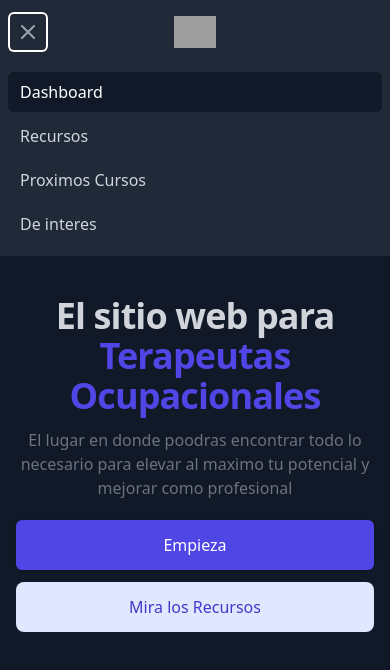
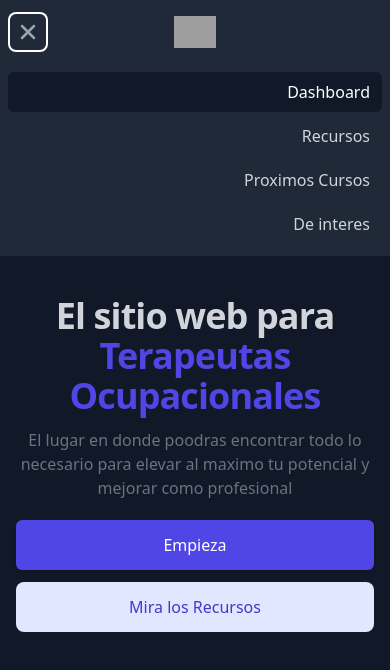
Before and after one commit to bravokevin/terato, a Next.js app: page / in a window 390 px wide. Both pictures are taken after a click on the button "Open main menu". Shown: the top 670 px of the page. Built offline with nearby package versions, Linux system fonts and the light colour scheme; grey boxes are pictures that could not be loaded.

Commit message:
style(Nav): changing position of dropdwon menu

```diff
--- a/components/nav/NavBar.tsx
+++ b/components/nav/NavBar.tsx
@@ -23,12 +23,12 @@ const NavBar = () => {
             <div className="relative flex items-center justify-between h-16">
               <div className="absolute inset-y-0 left-0 flex items-center sm:hidden">
                 {/* Mobile menu button*/}
-                <Disclosure.Button className="inline-flex items-center justify-center p-2 rounded-md text-gray-400 hover:text-white hover:bg-gray-700 focus:outline-none focus:ring-2 focus:ring-inset focus:ring-white">
+                <Disclosure.Button className="inline-flex items-center justify-center p-2 rounded-lg text-gray-400 hover:text-white hover:bg-gray-700 focus:outline-none focus:ring-2 focus:ring-inset focus:ring-white">
                   <span className="sr-only">Open main menu</span>
                   {open ? (
-                    <XIcon className="block h-6 w-6" aria-hidden="true" />
+                    <XIcon className="block h-6 w-6" aria-hidden="true" stroke-width="2.5"/>
                   ) : (
-                    <MenuIcon className="block h-6 w-6" aria-hidden="true" />
+                    <MenuIcon className="block h-6 w-6" aria-hidden="true" stroke-width="2.5"/>
                   )}
                 </Disclosure.Button>
               </div>
@@ -54,7 +54,7 @@ const NavBar = () => {
                         key={item.name}
                         href={item.href}
                         className={classNames(
-                          item.current ? 'bg-gray-900 text-white' : 'text-gray-300 hover:bg-gray-700 hover:text-white',
+                          item.current ? 'text-right bg-gray-900 text-white' : 'text-gray-300 hover:bg-gray-700 hover:text-white text-right',
                           'px-3 py-2 rounded-md text-sm font-medium'
                         )}
                         aria-current={item.current ? 'page' : undefined}
@@ -134,7 +134,7 @@ const NavBar = () => {
                   as="a"
                   href={item.href}
                   className={classNames(
-                    item.current ? 'bg-gray-900 text-white' : 'text-gray-300 hover:bg-gray-700 hover:text-white',
+                    item.current ? 'bg-gray-900 text-white text-right' : 'text-gray-300 hover:bg-gray-700 hover:text-white text-right',
                     'block px-3 py-2 rounded-md text-base font-medium'
                   )}
                   aria-current={item.current ? 'page' : undefined}
```
